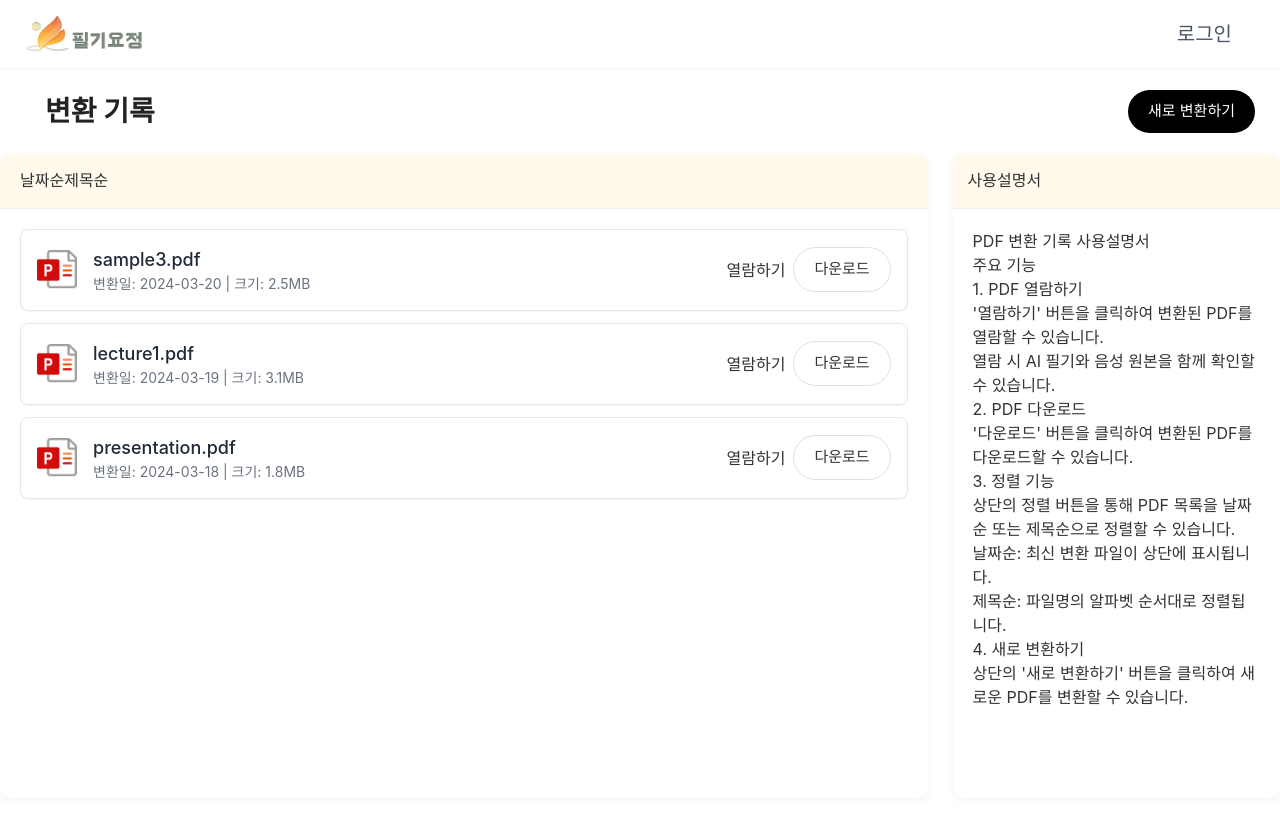
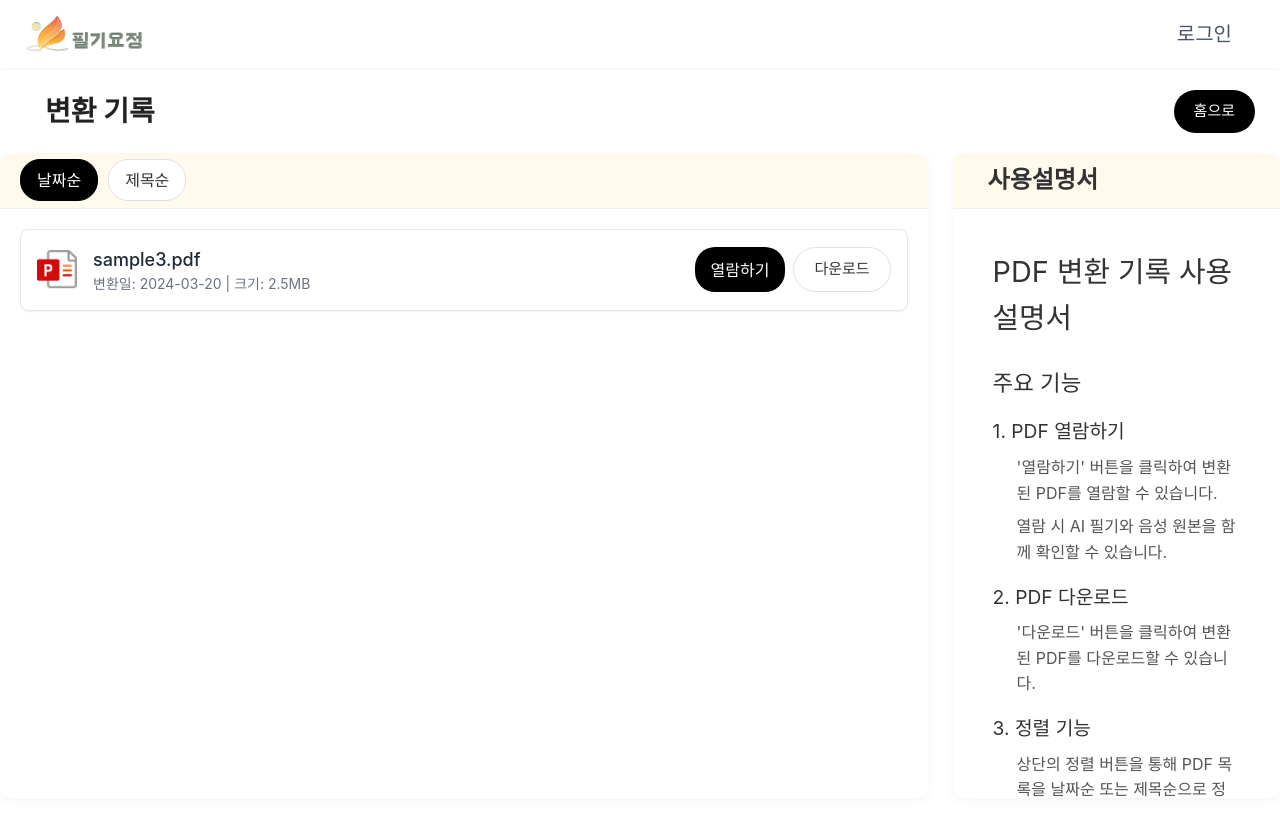
Before and after one commit to 2025capstoneDesign/capstone-FE, a React (Create React App) app: page /history in a window 1280 px wide. Shown: the top 836 px of the page. Built offline with nearby package versions, Linux system fonts and the light colour scheme.

Commit message:
[feature]Update HistoryPage

```diff
--- a/src/components/History/History.js
+++ b/src/components/History/History.js
@@ -1,4 +1,4 @@
-import { useState, useEffect } from "react";
+import { useState } from "react";
 import { useNavigate } from "react-router-dom";
 import pdf_icon from "../../assets/images/pdf.png";
 import "../../css/TestPage.css";
@@ -13,26 +13,9 @@ const historyData = [
     size: "2.5MB",
     pdfFile: "/sample3.pdf",
   },
-  {
-    id: 2,
-    title: "lecture1.pdf",
-    date: "2024-03-19",
-    size: "3.1MB",
-    pdfFile: "/lecture1.pdf",
-  },
-  {
-    id: 3,
-    title: "presentation.pdf",
-    date: "2024-03-18",
-    size: "1.8MB",
-    pdfFile: "/presentation.pdf",
-  },
 ];
 
 export default function History() {
-  useEffect(() => {
-    window.scrollTo(0, 0);
-  }, []);
   const navigate = useNavigate();
   const [sortOrder, setSortOrder] = useState("date"); // "date" or "title"
   const [selectedPdf, setSelectedPdf] = useState(null);
@@ -60,8 +43,8 @@ export default function History() {
       <div className="sub-header">
         <h1 className="page-title">변환 기록</h1>
         <div className="action-buttons">
-          <button className="convert-btn" onClick={() => navigate("/convert")}>
-            새로 변환하기
+          <button className="convert-btn" onClick={() => navigate("/")}>
+            홈으로
           </button>
         </div>
       </div>
--- a/src/css/TestPage.css
+++ b/src/css/TestPage.css
@@ -605,3 +605,83 @@ body {
     justify-content: space-between;
   }
 }
+
+/* History 페이지 스타일 */
+.sort-options {
+  display: flex;
+  gap: 10px;
+}
+
+.sort-btn {
+  padding: 8px 16px;
+  border: 1px solid #e0e0e0;
+  border-radius: 20px;
+  background-color: #fff;
+  cursor: pointer;
+  transition: all 0.2s;
+}
+
+.sort-btn.active {
+  background-color: #000;
+  color: #fff;
+  border-color: #000;
+}
+
+.view-btn {
+  padding: 8px 16px;
+  background-color: #000;
+  color: #fff;
+  border: none;
+  border-radius: 20px;
+  cursor: pointer;
+  transition: background-color 0.2s;
+}
+
+.view-btn:hover {
+  background-color: #333;
+}
+
+.manual-title {
+  font-size: 1.5rem;
+  font-weight: 600;
+  color: #333;
+  padding: 15px 20px;
+}
+
+.manual-content {
+  padding: 20px;
+  line-height: 1.6;
+}
+
+.manual-content h1 {
+  font-size: 1.8rem;
+  margin-bottom: 1.5rem;
+  color: #333;
+}
+
+.manual-content h2 {
+  font-size: 1.4rem;
+  margin: 1.5rem 0 1rem;
+  color: #333;
+}
+
+.manual-content h3 {
+  font-size: 1.2rem;
+  margin: 1rem 0 0.5rem;
+  color: #333;
+}
+
+.manual-content p {
+  margin-bottom: 1rem;
+  color: #555;
+}
+
+.manual-content ul {
+  margin-left: 1.5rem;
+  margin-bottom: 1rem;
+}
+
+.manual-content li {
+  margin-bottom: 0.5rem;
+  color: #555;
+}
```
